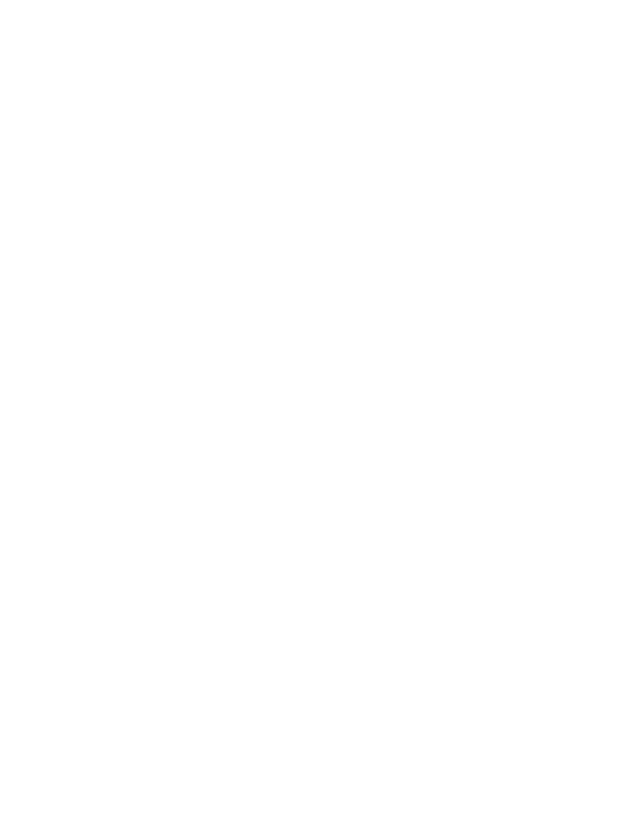
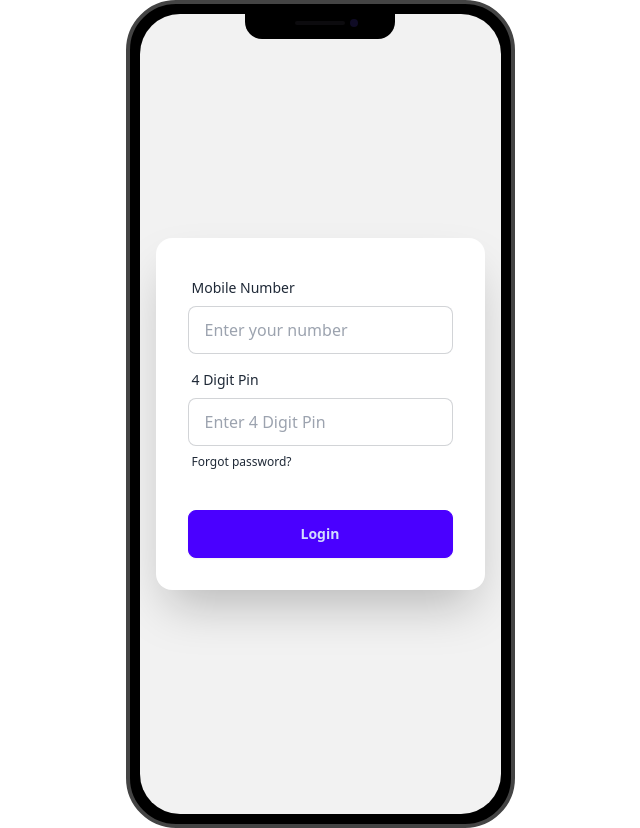
Before and after one commit to sujoy-dam/Payoo-Mobile-Bank-With-Dom, a plain HTML site: page index.html in a window 1280 px wide. Shown: the whole page, without its empty margins (320-960 px from the left). Before the commit the page ends 800 px from the top, so only its background shows below. Drawn offline with nearby package versions, Linux system fonts and the light colour scheme.

Commit message:
login page design

```diff
--- a/index.html
+++ b/index.html
@@ -11,7 +11,41 @@
 </head>
 
 <body>
-    <section></section>
+    <section class="flex justify-center">
+        <div class="mockup-phone">
+            <div class="camera"></div>
+            <div class="display">
+                <div class="hero bg-base-200 min-h-screen">
+                    <div class="hero-content flex-col">
+                        <div class="card bg-base-100 w-full max-w-sm shrink-0 shadow-2xl">
+                            <form class="card-body">
+                                <div class="form-control">
+                                    <label class="label">
+                                        <span class="label-text">Mobile Number</span>
+                                    </label>
+                                    <input type="text" placeholder="Enter your number" class="input input-bordered" required />
+                                </div>
+                                <div class="form-control">
+                                    <label class="label">
+                                        <span class="label-text">4 Digit Pin</span>
+                                    </label>
+                                    <input type="password" placeholder="Enter 4 Digit Pin" class="input input-bordered"
+                                        required />
+                                    <label class="label">
+                                        <a href="#" class="label-text-alt link link-hover">Forgot password?</a>
+                                    </label>
+                                </div>
+                                <div class="form-control mt-6">
+                                    <button class="btn btn-primary">Login</button>
+                                </div>
+                            </form>
+                        </div>
+                    </div>
+                </div>
+
+            </div>
+        </div>
+    </section>
 </body>
 
 </html>
```
